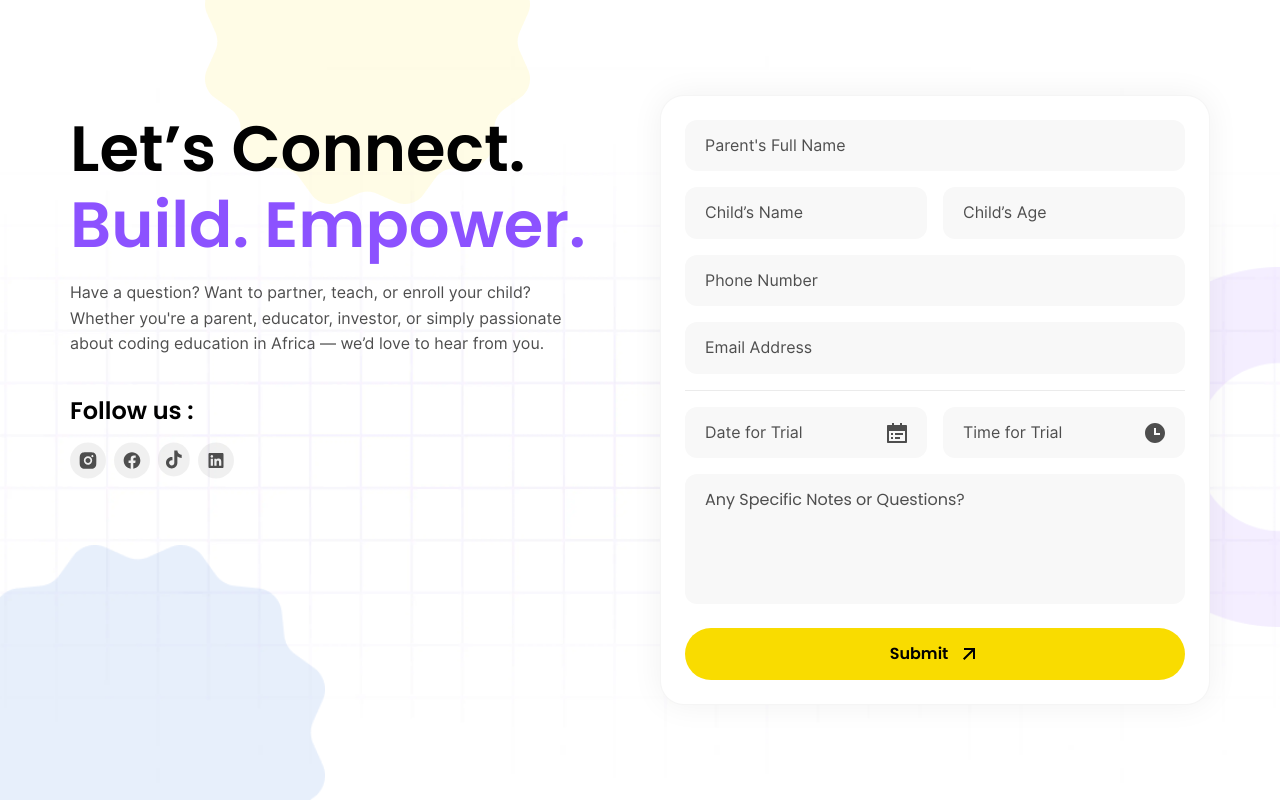
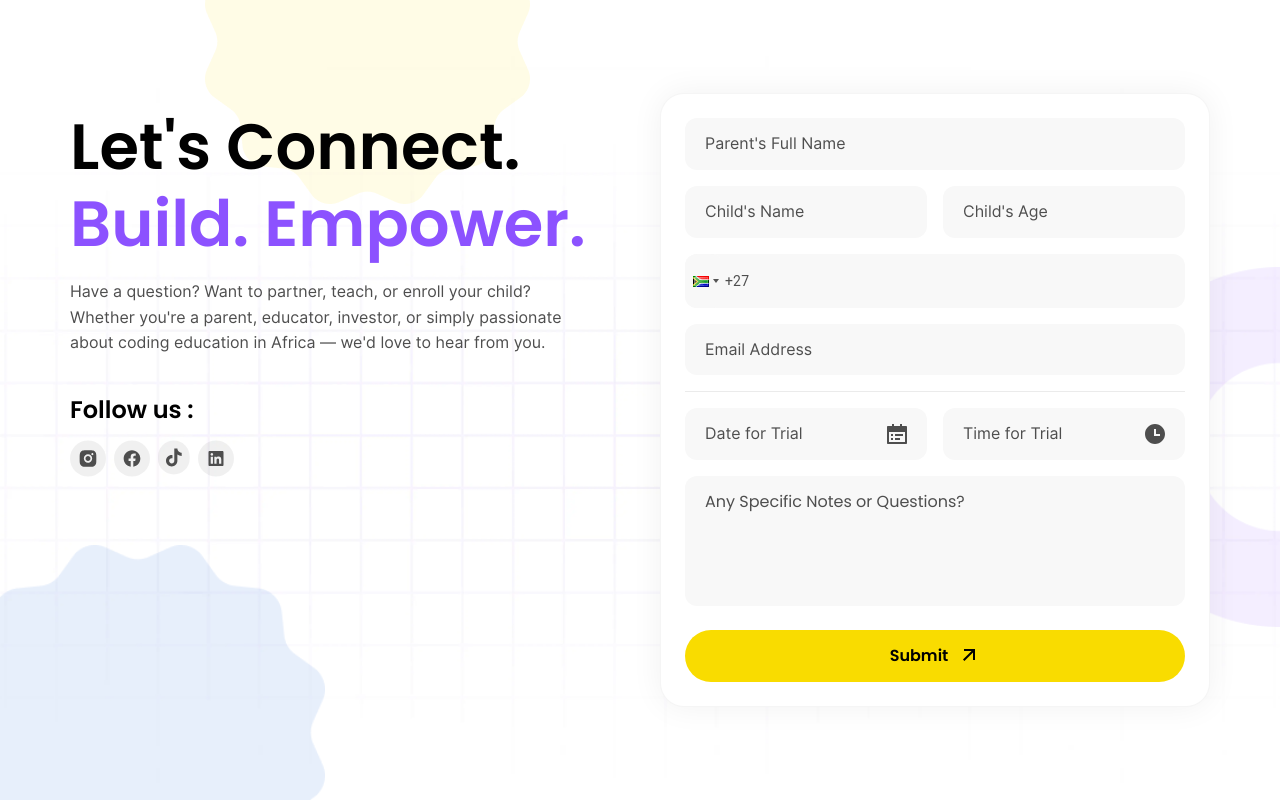
Before and after one commit to Pupiloinc/Pupilo, a Next.js app: page /contact-form in a window 1280 px wide. Built offline with nearby package versions, Linux system fonts and the light colour scheme.

Commit message:
number updated

```diff
--- a/package.json
+++ b/package.json
@@ -9,10 +9,12 @@
     "lint": "next lint"
   },
   "dependencies": {
+    "classnames": "^2.5.1",
     "next": "15.3.3",
     "react": "^19.0.0",
     "react-dom": "^19.0.0",
     "react-fast-marquee": "^1.6.5",
+    "react-phone-input-2": "^2.15.1",
     "react-toastify": "^11.0.5",
     "swiper": "^11.2.8"
   },
--- a/src/app/globals.css
+++ b/src/app/globals.css
@@ -149,7 +149,7 @@ body {
   border-radius: 8px;
 }
 
-.form-shadow{
+.form-shadow {
   box-shadow: 0px 0px 32px 0px #0000000F;
 }
 
--- a/src/components/Hero.jsx
+++ b/src/components/Hero.jsx
@@ -19,7 +19,7 @@ const Hero = ({ badgeText, blackText, purpleText, heroImg }) => {
           <h2 className="max-lg:text-center font-semibold text-[38px] sm:text-[43px] md:text-5xl lg:text-[58px] xl:text-custom-6xl leading-120 text-dark-black mt-4 relative z-10 lg:max-w-[502px]">{blackText} <span className="text-purple block">{purpleText}</span></h2>
           <div className="mt-4 sm:mt-5 md:mt-6 flex gap-3 relative z-10 max-lg:justify-center items-center">
             <CustomButton onClick={() => router.push('/contact-form')} iconColor="#010101" text="Try a Free Lesson" />
-            <Link href="https://wa.me/+21738649689" target="_blank">
+            <Link href="https://wa.me/+27738649689" target="_blank">
               <div className="min-w-[41px] h-[41px] lg:min-w-[52px] lg:h-[52px] bg-dark-black rounded-full flex justify-center items-center duration-300 ease-linear transition-all hover:opacity-50">
                 <Icons icon="whatsappIcon" />
               </div>
--- a/src/components/contact-form/ContactForm.jsx
+++ b/src/components/contact-form/ContactForm.jsx
@@ -6,6 +6,8 @@ import CustomInput from '../common/CustomInput'
 import CustomButton from '../common/CustomButton'
 import { toast, ToastContainer } from 'react-toastify'
 import Image from 'next/image'
+import PhoneInput from 'react-phone-input-2'
+import 'react-phone-input-2/lib/style.css'
 
 const ContactForm = () => {
   const [formData, setFormData] = useState({
@@ -17,9 +19,11 @@ const ContactForm = () => {
     date: '',
     time: '',
     notes: '',
+    countryCode: '+91', // Default to India
   })
 
   const [errors, setErrors] = useState({})
+
 
   const validate = () => {
     const newErrors = {}
@@ -37,6 +41,11 @@ const ContactForm = () => {
 
   const handleChange = (e) => {
     const { name, value } = e.target
+
+    if (name === 'countryCode') {
+      setFormData({ ...formData, countryCode: value })
+      return
+    }
 
     if (name === 'phone') {
       const onlyNums = value.replace(/\D/g, '') // Only digits allowed
@@ -83,9 +92,9 @@ const ContactForm = () => {
           <div className='max-w-[524px] flex-col flex gap-10 max-lg:gap-8 max-sm:gap-6'>
             <div className='flex flex-col gap-4 max-md:gap-2'>
               <h2 className='max-lg:text-center font-semibold text-[38px] sm:text-[43px] md:text-5xl lg:text-[58px] xl:text-custom-6xl leading-120 text-dark-black mt-4 relative z-10 lg:max-w-[524px]'>
-                Let’s Connect. <span className='block text-purple'>Build. Empower.</span>
+                Let's Connect. <span className='block text-purple'>Build. Empower.</span>
               </h2>
-              <Description className={'text-dark-grey font-Inter !leading-160 max-lg:text-center'} text={"Have a question? Want to partner, teach, or enroll your child? Whether you're a parent, educator, investor, or simply passionate about coding education in Africa — we’d love to hear from you."} />
+              <Description className={'text-dark-grey font-Inter !leading-160 max-lg:text-center'} text={"Have a question? Want to partner, teach, or enroll your child? Whether you're a parent, educator, investor, or simply passionate about coding education in Africa — we'd love to hear from you."} />
             </div>
 
             <div className='flex gap-4 flex-col'>
@@ -124,7 +133,7 @@ const ContactForm = () => {
                   type="text"
                   value={formData.childName}
                   onChange={handleChange}
-                  placeholder="Child’s Name"
+                  placeholder="Child's Name"
                   error={errors.childName}
                 />
                 <CustomInput
@@ -132,24 +141,23 @@ const ContactForm = () => {
                   type="number"
                   value={formData.childAge}
                   onChange={handleChange}
-                  placeholder="Child’s Age"
+                  placeholder="Child's Age"
                   minValue={3}
                   maxValue={18}
                   error={errors.childAge}
                 />
               </div>
 
-              <CustomInput
-                name="phone"
-                type="tel"
-                inputMode="numeric"
-                pattern="[0-9]*"
-                maxLength={10}
-                value={formData.phone}
-                onChange={handleChange}
-                placeholder="Phone Number"
-                error={errors.phone}
-              />
+                <PhoneInput
+                  country={'za'}
+                  value={formData.phone}
+                  onChange={phone => setFormData({ ...formData, phone })}
+                  inputClass="!bg-white-100 !outline-0 !py-[13px] !px-10 !rounded-xl !h-[54px] !border-none !leading-160 !w-full !placeholder:text-dark-grey !text-dark-grey pl-3"
+                  buttonClass="!bg-white-100 !border-none !outline-0 !rounded-xl"
+                  containerClass="!w-full !rounded-xl"
+                  dropdownClass="!rounded-xl"
+                  error={errors.PhoneInput}
+                />
 
               <CustomInput
                 name="email"
```
Also changed, not shown: 1 other file (tests, documents, lock files or other folders).
